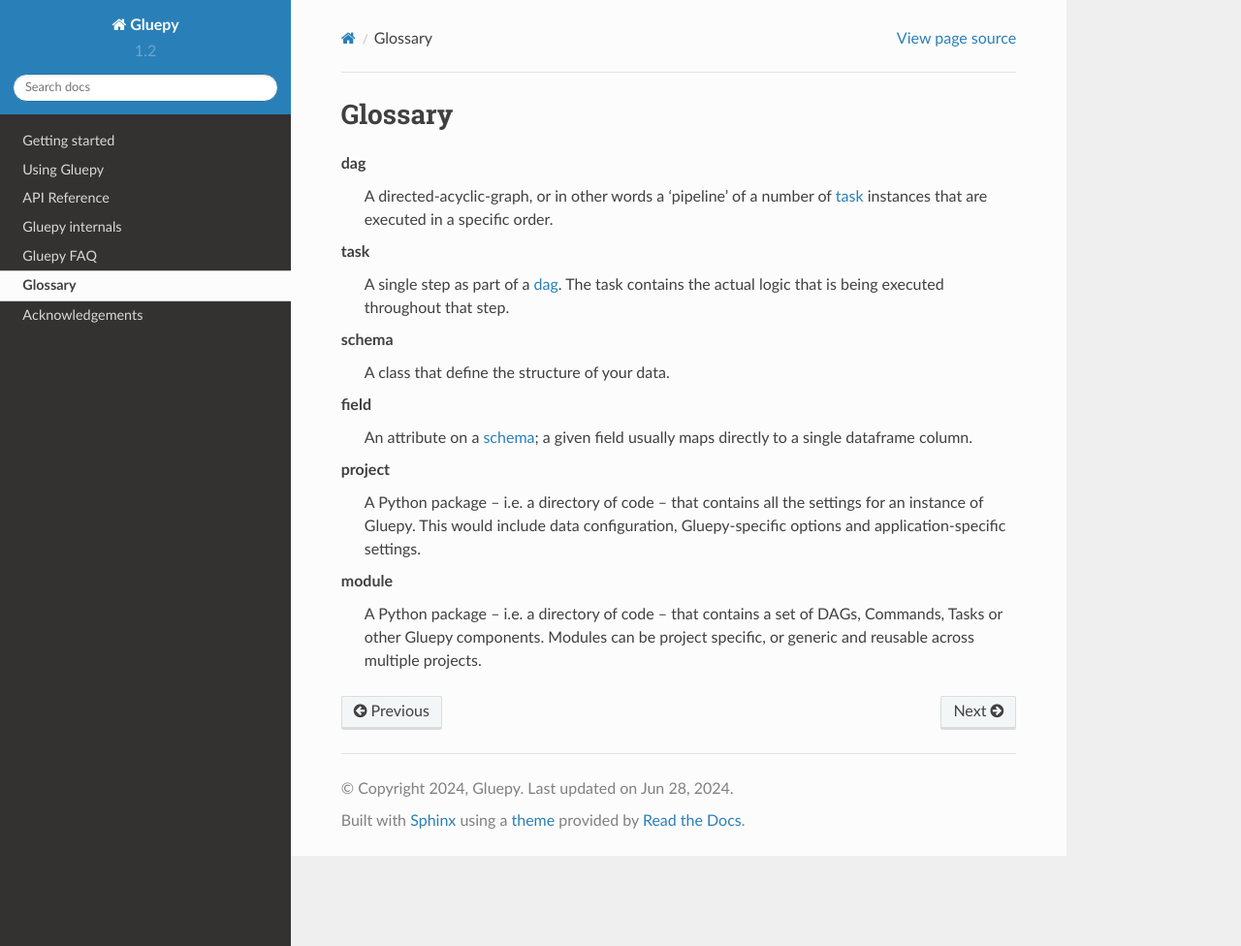
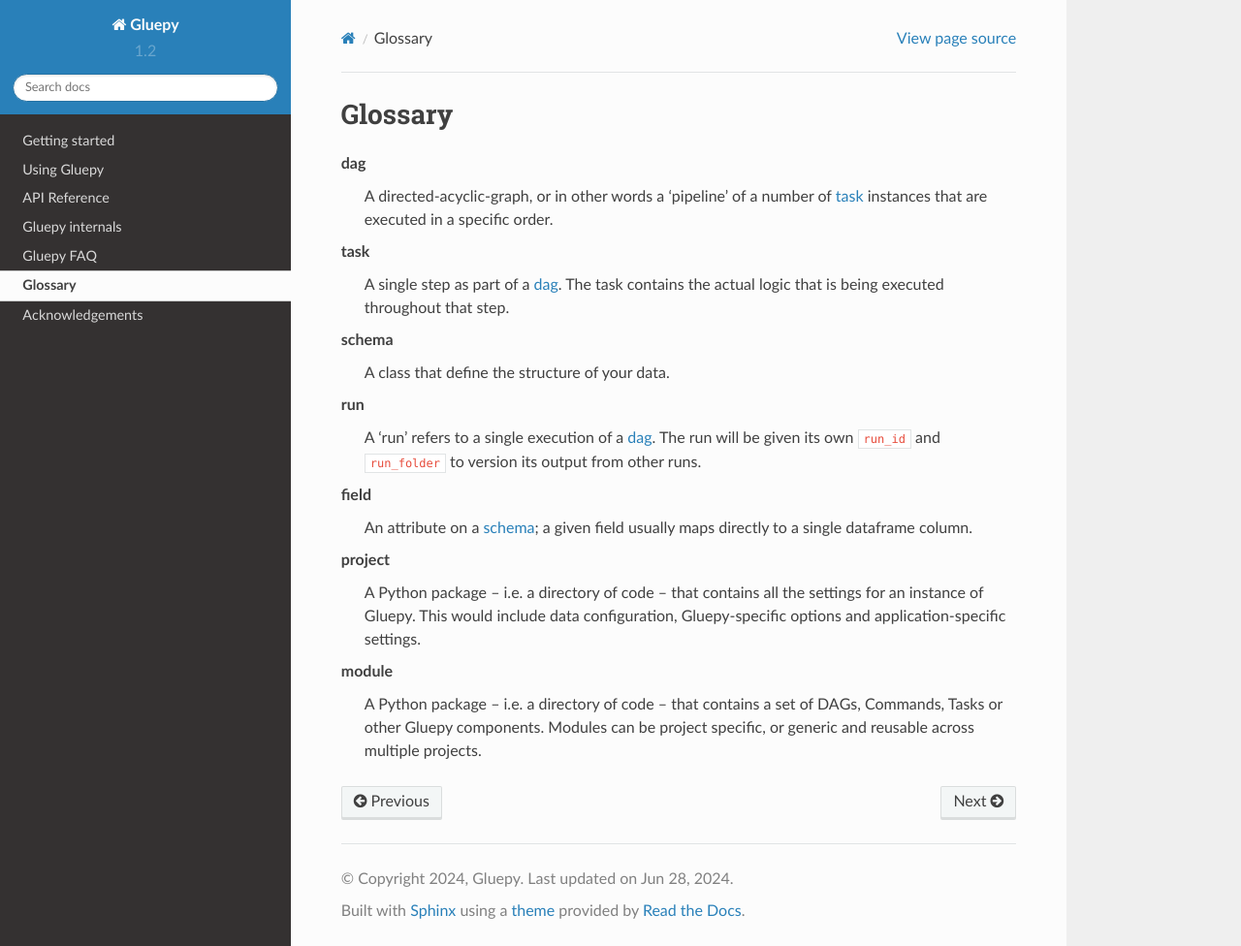
Before and after one commit to gluepy/gluepy, a Sphinx documentation site: the page built from docs/glossary.rst, in a window 1280 px wide and 976 px high. Shown: the whole window at 97% size. Built offline with Sphinx 7.4.7 and the Read the Docs theme 2.0.0, drawn with Linux system fonts in a browser that asks for light colours.

Commit message:
Added run to glossery

```diff
--- a/docs/glossary.rst
+++ b/docs/glossary.rst
@@ -14,6 +14,11 @@ Glossary
     schema
         A class that define the structure of your data.
 
+    run
+        A 'run' refers to a single execution of a :term:`dag`. The run will be given
+        its own ``run_id`` and ``run_folder`` to version its output from other
+        runs.
+
     field
         An attribute on a :term:`schema`; a given field usually maps directly to
         a single dataframe column.
```
